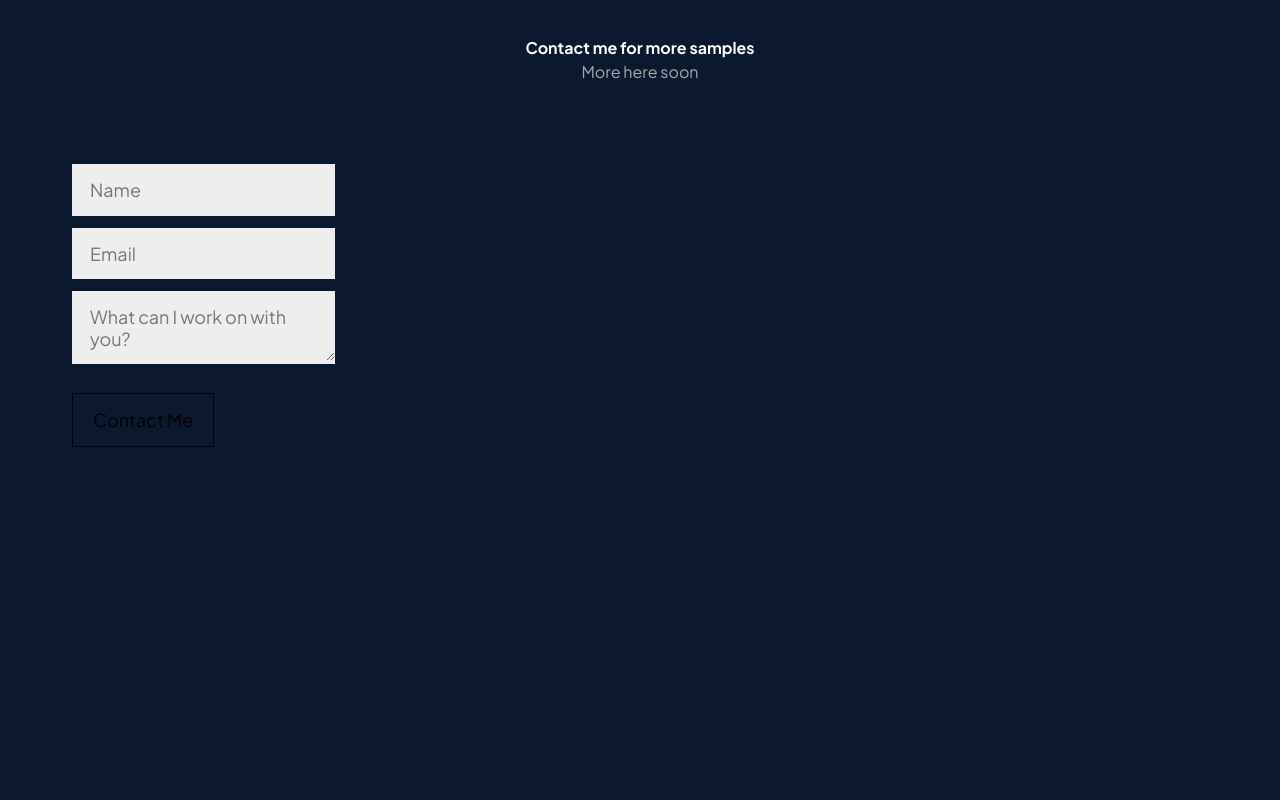
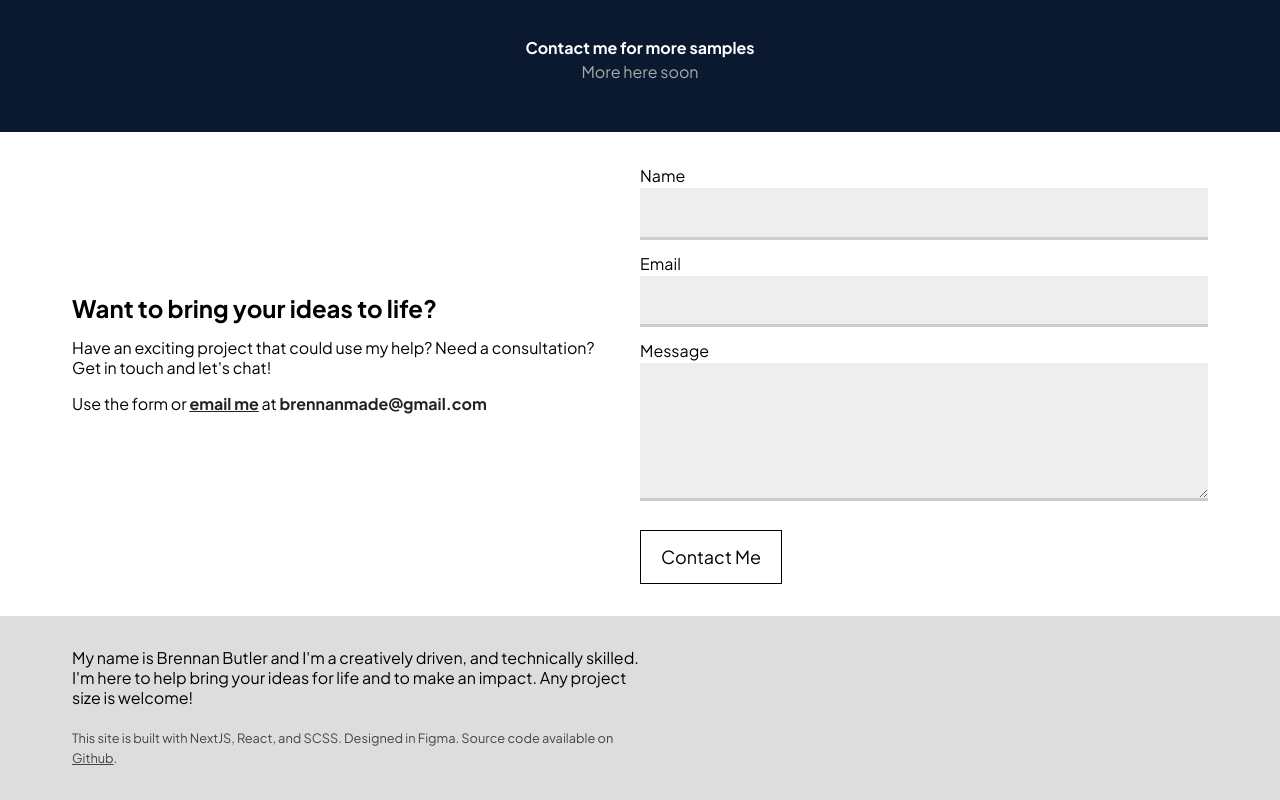
Before and after one commit to bbutler522/website, a Next.js app: page / in a window 1280 px wide. Shown: the part 1174-1974 px from the top of the page. Before the commit the page ends 1653 px from the top, so only its background shows below. Built offline with nearby package versions, Linux system fonts and the light colour scheme.

Commit message:
Update footer structure and style

```diff
--- a/components/contactform.js
+++ b/components/contactform.js
@@ -50,22 +50,22 @@ export default function ContactForm() {
           <div className={styles.Contact_inputCol}>
             <div className={styles.Contact_inputWrap}>
               <label htmlFor="name">
-                <span className="visually-hidden">Name</span>
-                <input autoComplete="off" className={styles.Contact_input} name="name" placeholder="Name" tabIndex="0" {...register("name")} />
+                <span className={styles.labelText}>Name</span>
+                <input autoComplete="off" className={styles.Contact_input} name="name" tabIndex="0" {...register("name")} />
               </label>
             </div>
             <div className={styles.Contact_inputWrap}>
               <label htmlFor="email">
-                <span className="visually-hidden">Email</span>
-                <input autoComplete="off" type="email" className={styles.Contact_input} name="email" placeholder="Email" tabIndex="0" required="" {...register("email", {required: "Required",})}/>
+                <span className={styles.labelText}>Email</span>
+                <input autoComplete="off" type="email" className={styles.Contact_input} name="email" tabIndex="0" required="" {...register("email", {required: "Required",})}/>
               </label>
             </div>
           </div>
         </div>
         <div className={`${styles.Contact_inputWrap} ${styles.Contact_inputWrapTextarea}`}>
           <label htmlFor="message">
-            <span className="visually-hidden">What can I work on with you?</span>
-            <textarea autoComplete="off" className={`${styles.Contact_input} ${styles.Contact_input___textarea}`} name="message" placeholder="What can I work on with you?" tabIndex="0" required="" {...register("message", {required: "Required",})}></textarea>
+            <span className={styles.labelText}>Message</span>
+            <textarea autoComplete="off" className={`${styles.Contact_input} ${styles.Contact_input___textarea}`} rows="5" name="message" tabIndex="0" required="" {...register("message", {required: "Required",})}></textarea>
           </label>
         </div>
         {errors.email && <span className={styles.errorMessage}>Email is required</span>}
--- a/components/contactform.module.scss
+++ b/components/contactform.module.scss
@@ -24,12 +24,12 @@
   display: flex;
   overflow: hidden;
   position: relative;
-  background: #eee;
   color: #000;
   margin-bottom: 12px;
   border-width: 0px 0px 3px;
-  border-color: #000 #000 #eee;
+  border-color: #000 #000 #ccc;
   border-style: solid;
+
 
   label {
     display: block;
@@ -53,10 +53,18 @@
   transition: border .15s;
   min-width: 0;
   font-family: "jakarta";
+  background: #eee;
 
   &:focus {
     outline: 0;
   }
+}
+
+.labelText {
+  padding-bottom: 4px;
+  font-size: 1rem;
+  line-height: 1.5rem;
+  font-weight: 400;
 }
 
 .Contact_button {
--- a/components/footer.js
+++ b/components/footer.js
@@ -1,12 +1,55 @@
 import styles from './footer.module.scss'
 import ContactForm from './contactform'
+import { useRef } from 'react';
+
 
 
 export default function Footer() {
+
+  function copyToClipboard() {
+    let copyText = document.getElementById("email-copy");
+    let copyNotice = document.getElementById("copy-notice");
+    copyText.select();
+    copyText.setSelectionRange(0, 99999);
+    document.execCommand("copy");
+    copyNotice.classList.add(styles.success);
+    setTimeout(function(){
+      copyNotice.classList.remove(styles.success);
+    }, 2000);
+  }
+
   return (
     <div className={styles.footer}>
-      <div className="container">
-        <ContactForm></ContactForm>
+      <div className={`${styles.footerContainer} container`}>
+        <div className={styles.footerText_container}>
+          <h2>Want to bring your ideas to life?</h2>
+          <p>Have an exciting project that could use my help? Need a consultation? Get in touch and let's chat!</p>
+          <p>Use the form or <a href="mailto:brennanmade@gmail.com">email me</a> at <span className={styles.copyButton} onClick={() => copyToClipboard()}>brennanmade@gmail.com</span></p>
+          <div id="copy-notice" className={styles.copyNotice}>Email copied to clipboard</div>
+          <input id="email-copy" className={styles.copyText} defaultValue="brennanmade@gmail.com"></input>
+        </div>
+
+
+        <div className={styles.contact_container}>
+          <ContactForm></ContactForm>
+        </div>
+      </div>
+
+
+      <div className={`${styles.footerLowerWrapper}`}>
+        <div className={`${styles.footerLowerContainer} container`}>
+          <div className={styles.footerAbout}>
+            My name is Brennan Butler and I'm a creatively driven, and technically skilled. I'm here to help bring your ideas for life and to make an impact. Any project size is welcome!
+          </div>
+
+          <div className={styles.footerLinks}>
+
+          </div>
+
+          <div className={styles.footer_buildNote}>
+            This site is built with NextJS, React, and SCSS. Designed in Figma. Source code available on <a href="https://github.com/bbutler522/website" target="_blank">Github</a>.
+          </div>
+        </div>
       </div>
     </div>
   )
--- a/components/footer.module.scss
+++ b/components/footer.module.scss
@@ -1,3 +1,88 @@
+@import "styles/mixins";
+
 .footer {
-  color: #ddd;
+  background: #fff;
+  color: #000;
 }
+
+.footerContainer {
+  display: grid;
+  grid-template-columns: 1fr 1fr;
+
+  @include mq(0, $md) {
+    display: block;
+  }
+}
+
+.footerText_container {
+  padding-bottom: 20px;
+  align-self: center;
+
+  a {
+    font-weight: bold;
+    color: #222;
+  }
+
+  @include mq($md) {
+    padding-right: 30px;
+  }
+}
+
+.copyButton {
+  color: #222;
+  font-weight: bold;
+  cursor: pointer;
+}
+
+.copyText {
+  width: 1px;
+  height: 1px;
+  opacity: 0;
+  position: absolute;
+  z-index: -999;
+}
+
+.copyNotice {
+  visibility: hidden;
+  opacity: 0;
+  transition: opacity .3s;
+  font-size: .8rem;
+  font-weight: bold;
+
+  &.success {
+    visibility: visible;
+    opacity: 1;
+  }
+}
+
+.contact_container {
+  width: 100%;
+  max-width: 600px;
+}
+
+.footerLowerWrapper {
+  background: #ddd;
+}
+
+.footerLowerContainer {
+  display: grid;
+  grid-template-columns: 1fr 1fr;
+
+  @include mq(0, $md) {
+    display: block;
+  }
+}
+
+.footerAbout {
+
+}
+
+.footer_buildNote {
+  color: #444;
+  font-size: .8rem;
+  margin-top: 20px;
+
+  a {
+    color: #444;
+  }
+}
```
